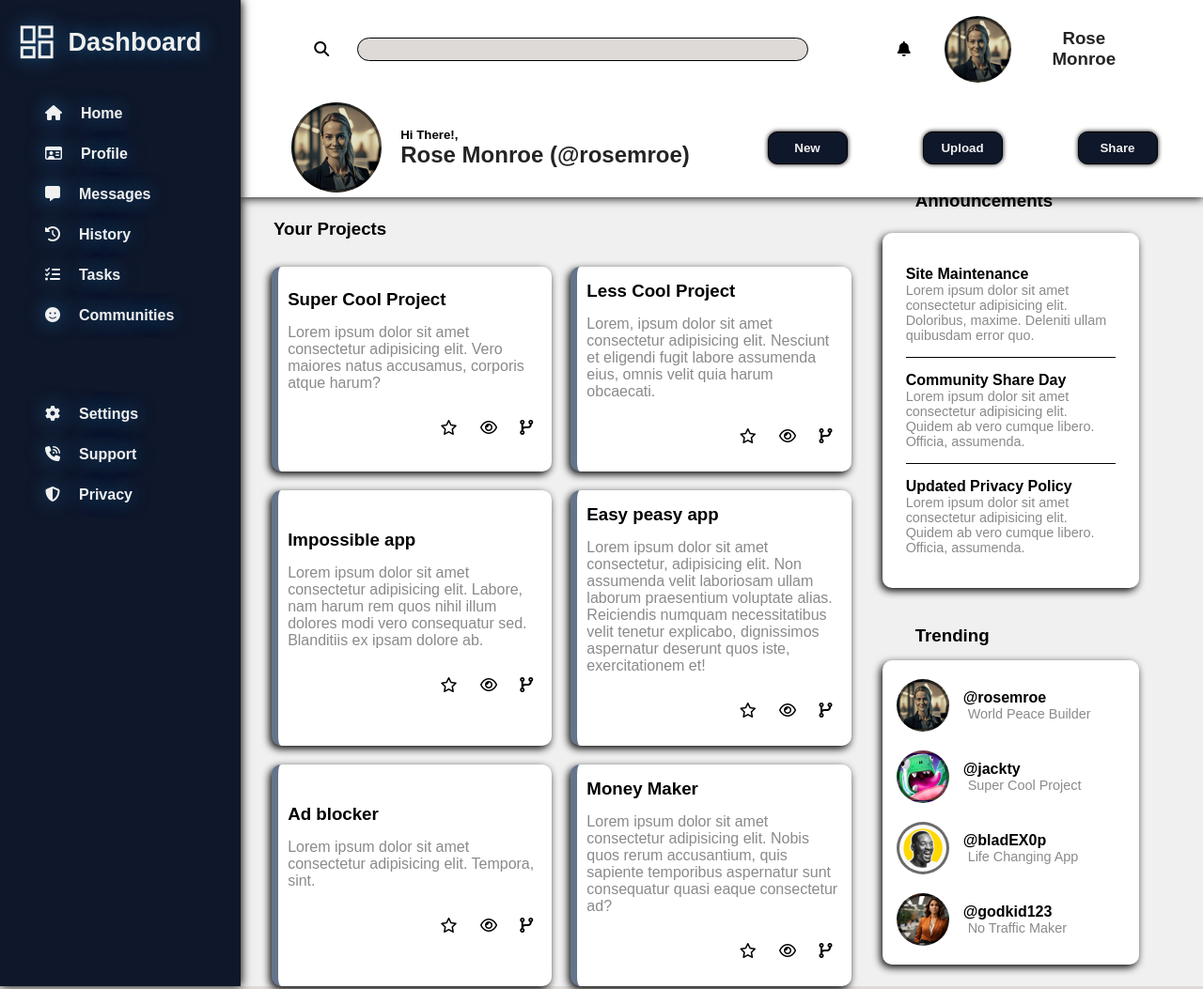
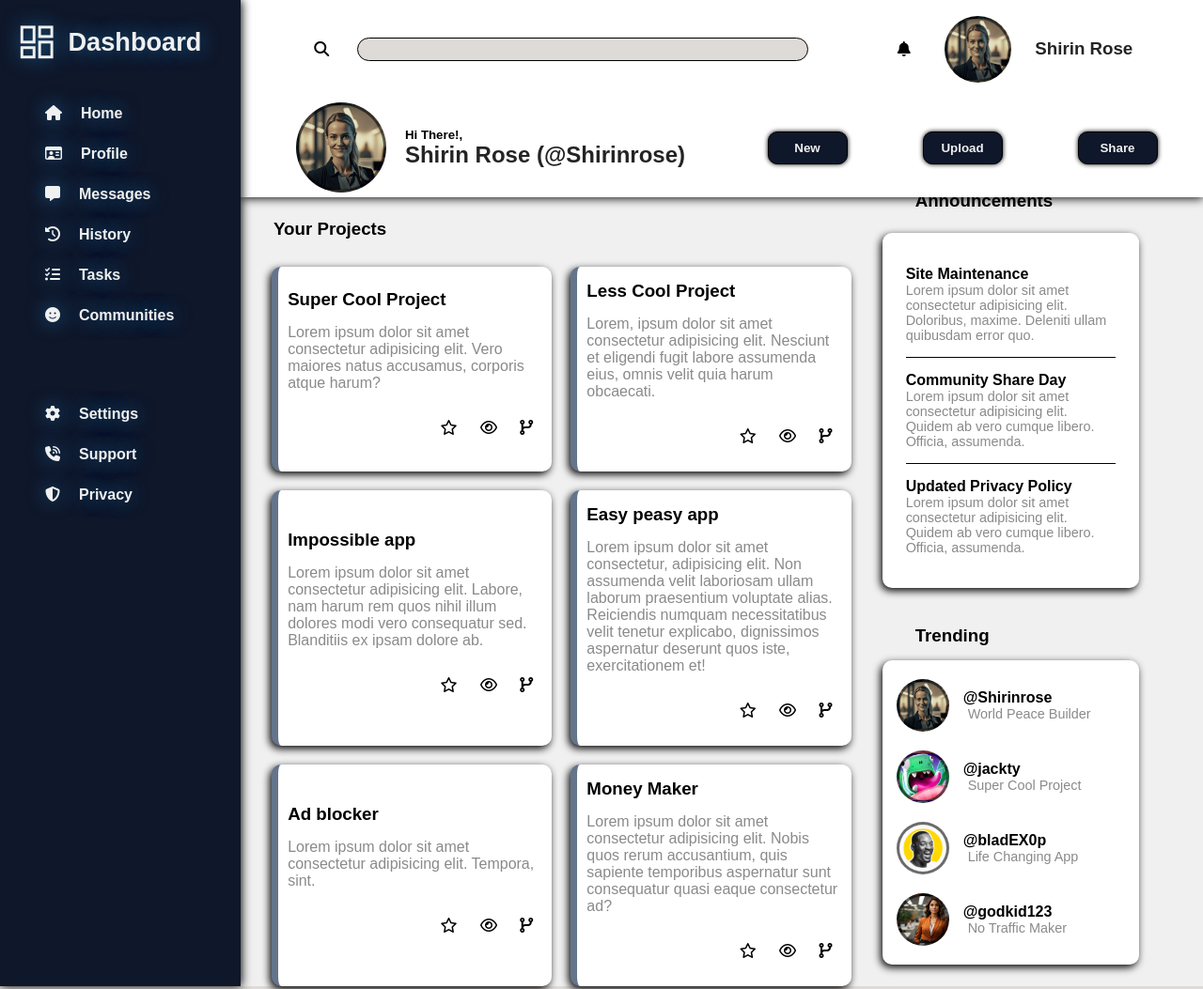
Before and after one commit to bladex0p/Admin-dashboard, a plain HTML site: page index.html in a window 1280 px wide. Shown: the top 1053 px of the page at 94% size. Drawn offline with nearby package versions, Linux system fonts and the light colour scheme.

Commit message:
Update index.html

```diff
--- a/index.html
+++ b/index.html
@@ -123,7 +123,7 @@
                         <div class="trending-content">
                             <div id="image-t" class="image-t"></div>
                             <div class="trending-details">
-                                <h5><a href="#" id="username">@rosemroe</a></h5>
+                                <h5><a href="#" id="username">@Shirinrose</a></h5>
                                 <h2>World Peace Builder</h2>
                             </div>
                         </div>
@@ -162,7 +162,7 @@
                 <div class="profile-info">
                     <i class="fa-solid fa-bell"></i>
                     <div id="image" class="image"></div>
-                    <h3 id="name"><a href="#">Rose Monroe</a></h3>
+                    <h3 id="name"><a href="#">Shirin Rose</a></h3>
                 </div>
             </div>
             <div class="bottom-sec">
@@ -170,7 +170,7 @@
                     <div id="image-2" class="image-2"></div>
                     <div class="details">
                         <h5>Hi There!,</h5>
-                        <h2><a href="#">Rose Monroe (@rosemroe)</a></h2>
+                        <h2><a href="#">Shirin Rose (@Shirinrose)</a></h2>
                     </div>
                 </div>
                 <div class="btns">
```
